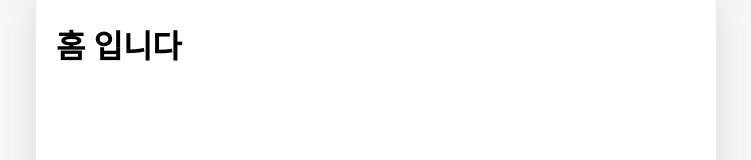
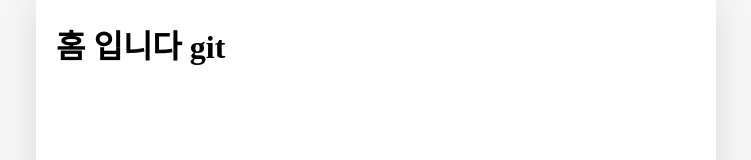
Before and after one commit to Xeostop1/emotionDiary2, a React (Create React App) app: page / in a window 1280 px wide. Shown: the top 160 px of the page, without its empty margins (264-1015 px from the left). Built offline with nearby package versions, Linux system fonts and the light colour scheme; a web font is replaced by a local one.

Commit message:
emotiodiary

```diff
--- a/src/pages/Home.js
+++ b/src/pages/Home.js
@@ -1,7 +1,7 @@
 const Home = () => {
   return (
     <div>
-      <h1>홈 입니다</h1>
+      <h1>홈 입니다 git</h1>
     </div>
   );
 };
```
